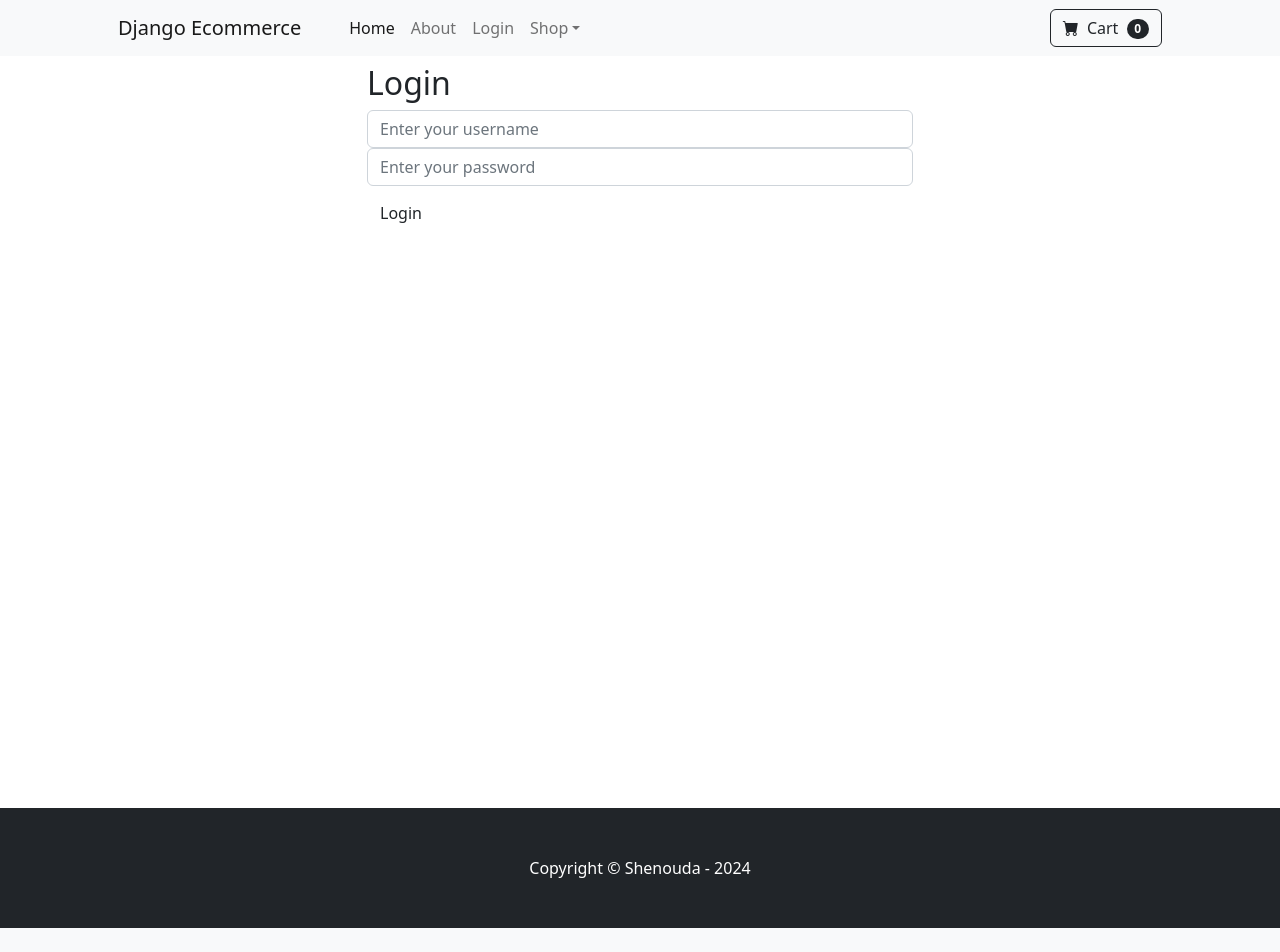
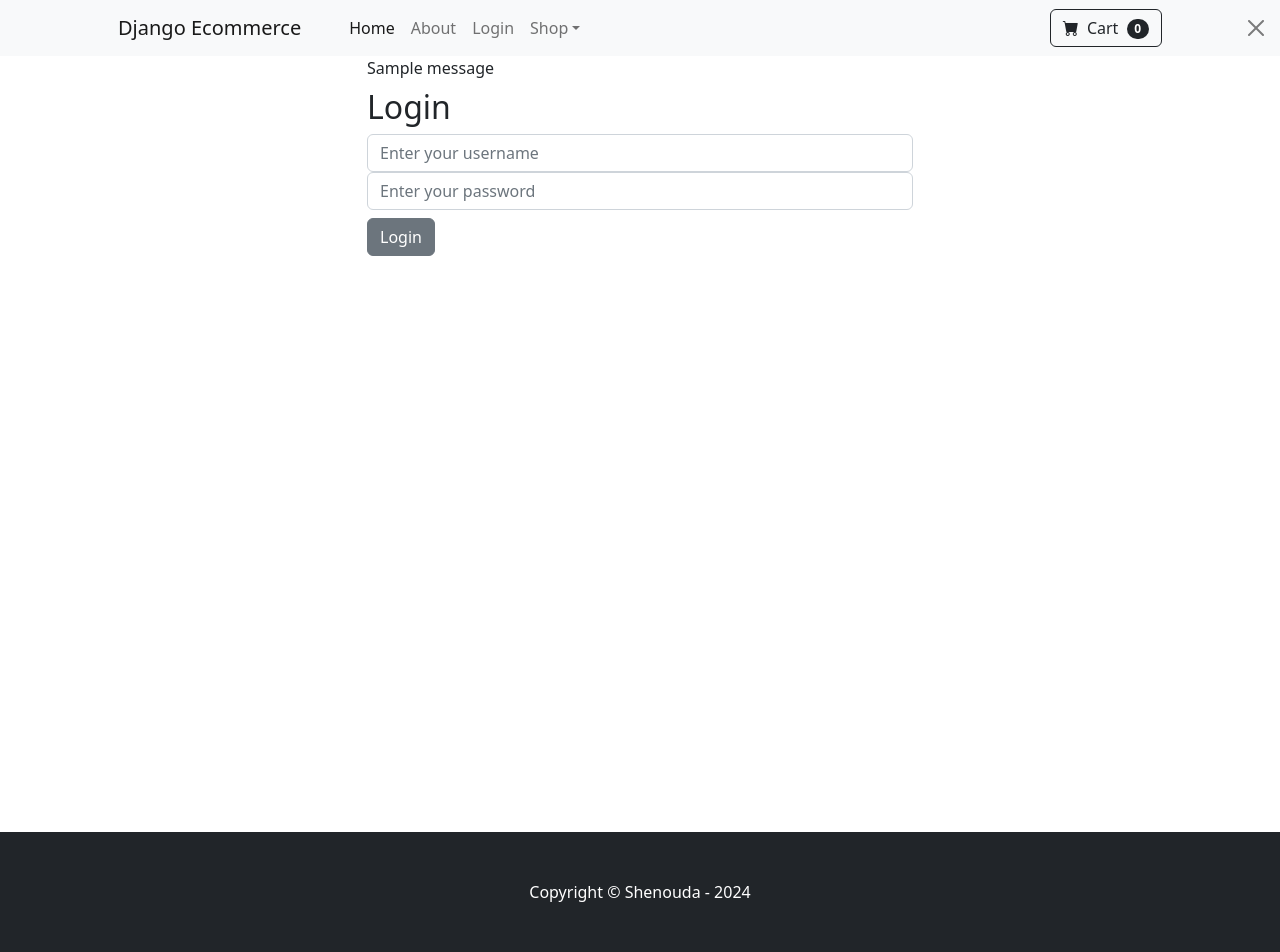
Before and after one commit to Shenouda-Fawzy/dj-ecom, a Django app: page /login/ in a window 1280 px wide. Before the commit the page ends 928 px from the top, so only its background shows below. Run offline with Django 5.2, Linux system fonts and the light colour scheme; tables that the repository leaves empty hold one stand-in row (values such as "Sample post"); one stand-in notice (Sample message) is shown; some libraries are stand-ins or nearby versions.

Commit message:
implement login and logout

```diff
--- a/store/templates/base.html
+++ b/store/templates/base.html
@@ -18,6 +18,21 @@
     <body>
         {% include 'navbar.html'%}
 
+        {% if messages %}
+            <div class="container">
+                <div class="row justify-content-center">
+                    <div class="col-md-6">
+                        {% for message in messages %}
+                            <div class="{{ message.tags }} alert-dismissible fade show" role="alert">
+                                {{ message }}
+                                <button type="button" class="btn-close" data-bs-dismiss="alert" aria-label="Close"></button>
+                            </div>
+                        {% endfor %}
+                    </div>
+                </div>
+            </div>
+        {% endif %}
+
         <!-- This tells the template engine that this section maybe got override by a child template that uses 'extends' with 'block' tag -->
         {% block content %}
         {% endblock %}
--- a/store/templates/login.html
+++ b/store/templates/login.html
@@ -15,7 +15,7 @@
                 <div class="form-group">
                     <input type="password" class="form-control" id="password" name="password" placeholder="Enter your password" required>
                 </div>
-                <button type="submit" class="btn btn-secodary mt-2">Login</button>
+                <button type="submit" class="btn btn-secondary mt-2">Login</button>
             </form>
         </div>
     </div>
--- a/store/views.py
+++ b/store/views.py
@@ -1,4 +1,4 @@
-from django.shortcuts import render
+from django.shortcuts import redirect, render
 from .models import Product
 from django.contrib.auth import login, logout, authenticate
 from django.contrib import messages
@@ -14,17 +14,27 @@ def About(request):
     return render(request, 'about.html')
 
 def Login_User(request):
-    # if request.method == "POST":
-    #     username = request.POST['username']
-    #     password = request.POST['password']
-    #     user = authenticate(request, username=username, password=password)
-    #     if user is not None:
-    #         login(request, user)
-    #         messages.success(request, "You have successfully logged in")
-    #         return redirect('home')
-    #     else:
-    #         messages.error(request, "Invalid username or password")
-    return render(request, 'login.html')
+    if request.method == "POST":
+        username = request.POST['username']
+        password = request.POST['password']
+        user = authenticate(request, username=username, password=password)
+        if user is not None:
+            login(request, user)
+            flash_success(request, "You have successfully logged in")
+            return redirect('store:home')
+        else:
+            flash_error(request, "Invalid username or password")
+            return redirect('store:home')
+    else:
+        return render(request, 'login.html')
 
 def Logout_User(request):
-    pass
+    logout(request)
+    messages.success(request, "You have successfully logged out")
+    return redirect('store:home')
+
+def flash_error(request, msg):
+    messages.error(request, msg, extra_tags="alert alert-danger")
+
+def flash_success(request, msg):
+    messages.success(request, msg, extra_tags="alert alert-success")
```
